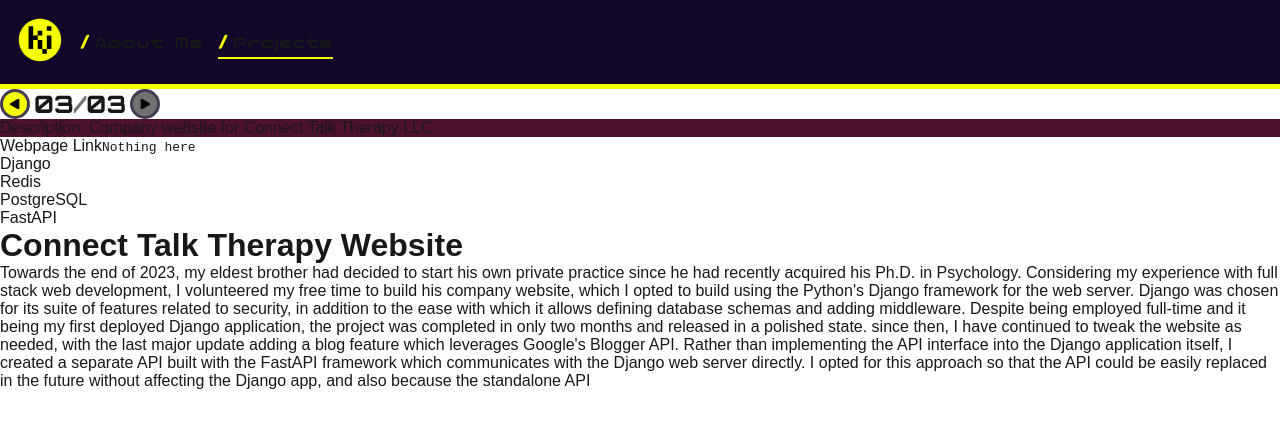
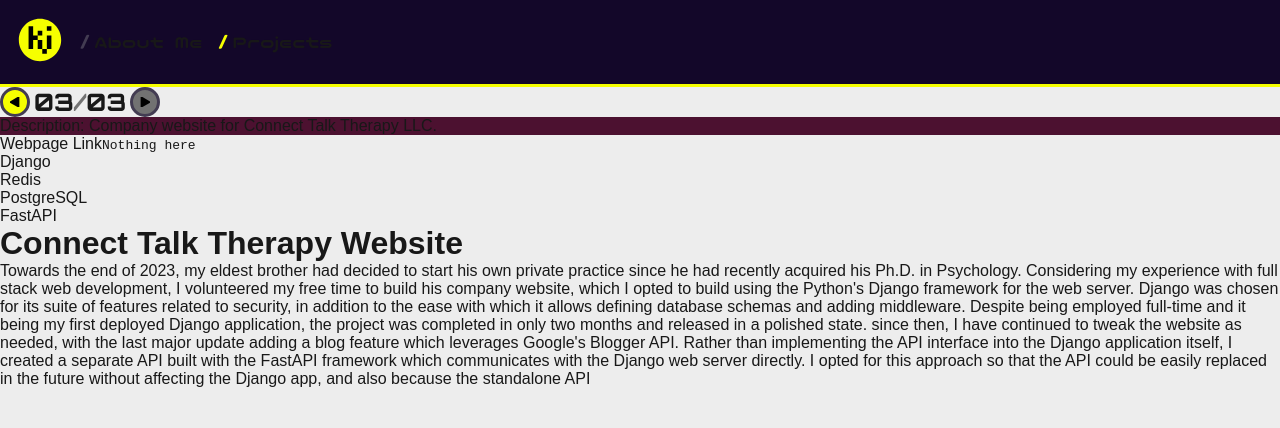
Before and after one commit to kieferjackson/my-portfolio, a Next.js app in the folder my-next-portfolio/: page /projects/connect-talk-therapy in a window 1280 px wide. Shown: the top 428 px of the page. Built offline with nearby package versions, Linux system fonts and the light colour scheme.

Commit message:
Minor change to navbar link styling

```diff
--- a/my-next-portfolio/src/app/components/navbar.js
+++ b/my-next-portfolio/src/app/components/navbar.js
@@ -25,7 +25,7 @@ export default function NavBar() {
 
                 if (route == basepath) {
                     attrs["aria-current"] = "page";
-                    attrs["style"] = { boxShadow: "0 -2px 0 var(--amp-yellow) inset" };
+                    attrs["id"] = styles.current;
                 }
 
                 return <Link key={index} href={`/${route}`} { ...attrs } className={styles["navbar-link"]}>{title}</Link>
--- a/my-next-portfolio/src/app/components/navbar.module.css
+++ b/my-next-portfolio/src/app/components/navbar.module.css
@@ -7,7 +7,7 @@ nav.navbar {
     display: flex;
     gap: 1em;
     background: var(--volt-blue);
-    border-bottom: 5px solid var(--amp-yellow);
+    border-bottom: 3px solid var(--amp-yellow);
     z-index: 2;
 }
 
@@ -31,5 +31,9 @@ a.navbar-link:hover {
 
 a.navbar-link::before {
     content: '/';
+    color: var(--ohm-violet);
+}
+
+a.navbar-link#current::before {
     color: var(--amp-yellow);
 }
--- a/my-next-portfolio/src/app/globals.css
+++ b/my-next-portfolio/src/app/globals.css
@@ -1,6 +1,6 @@
 
 :root {
-  --background: #ffffff;
+  --background: #ededed;
   --foreground: #181818;
   --background-gray: #727272;
   --amp-yellow: #F6FF00;
@@ -15,7 +15,7 @@
 
 @media (prefers-color-scheme: dark) {
   :root {
-    --background: #0a0a0a;
+    --background: #181818;
     --foreground: #ededed;
   }
 }
```
